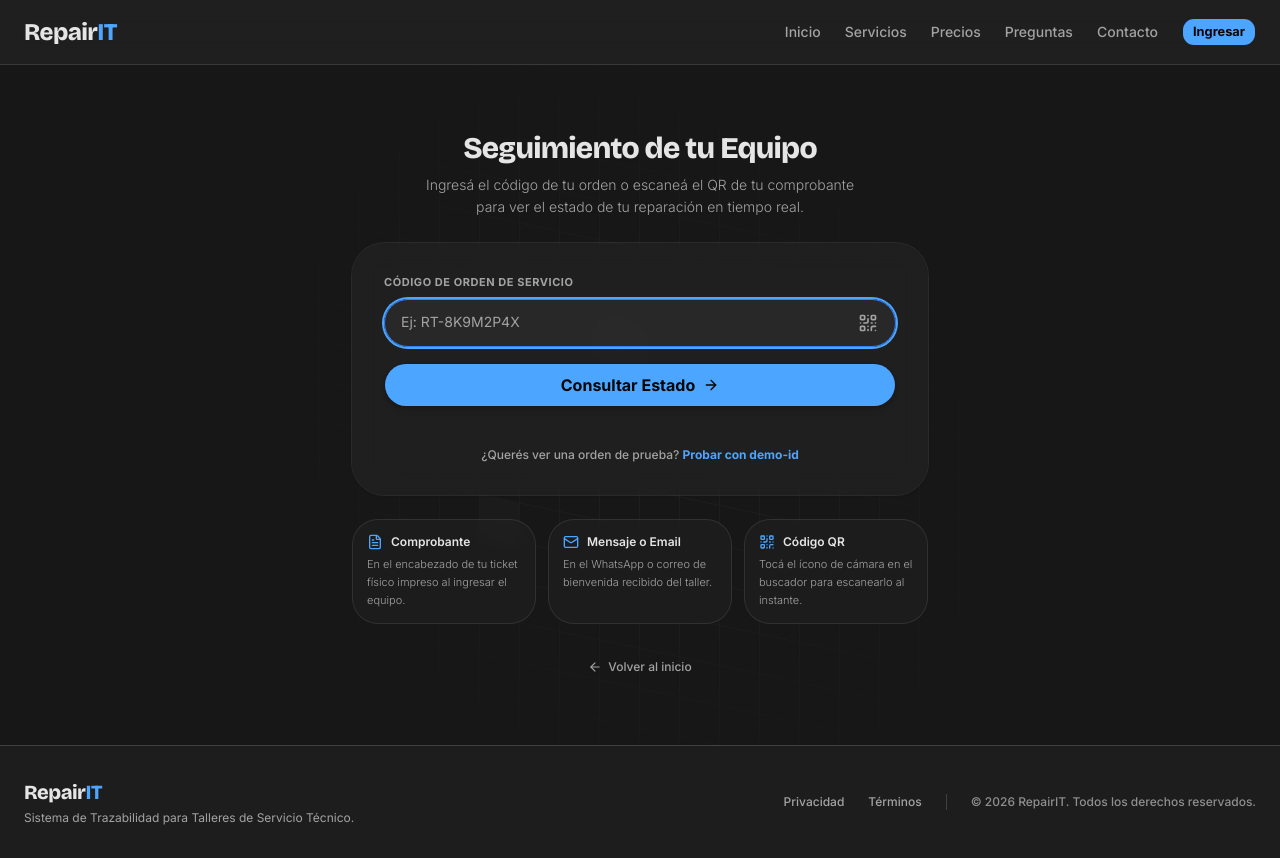
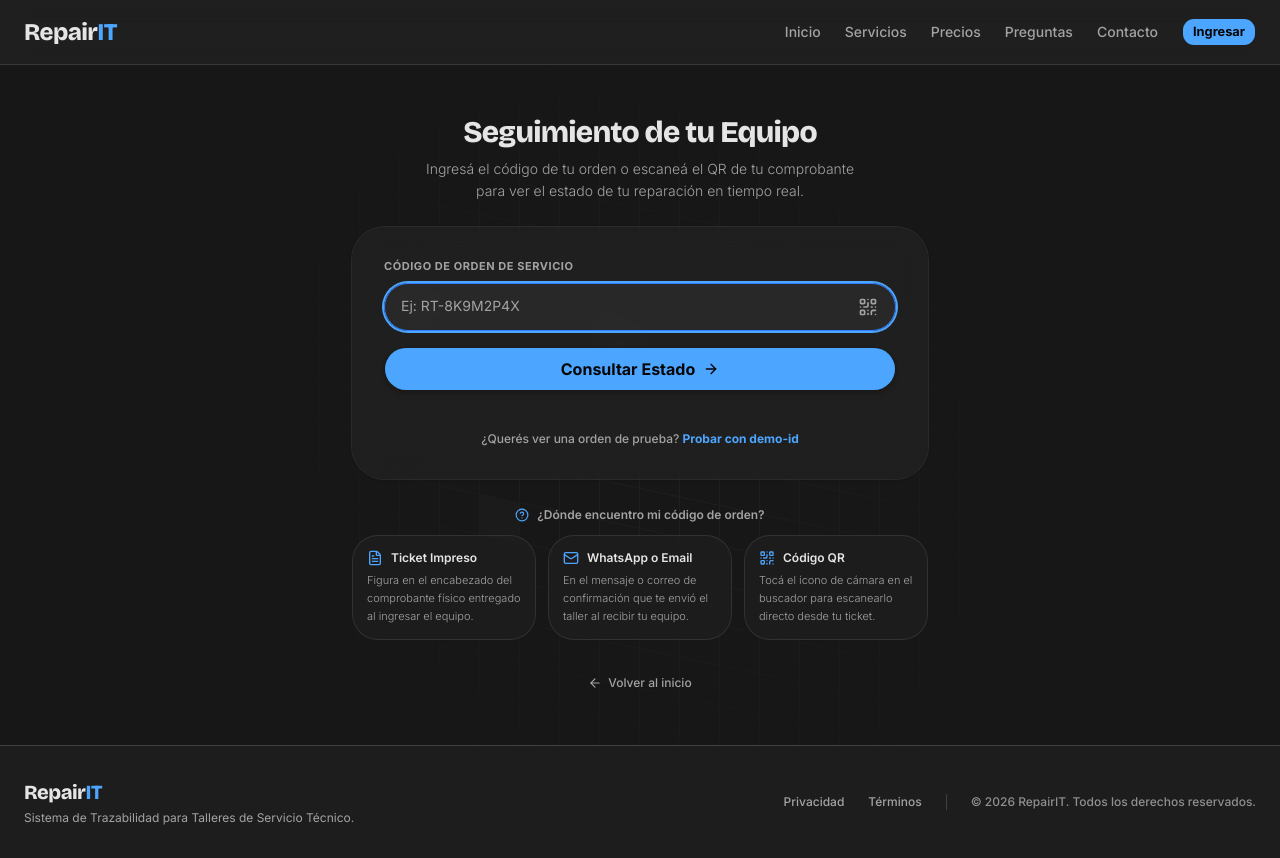
Before and after one commit to ejow78/TallerIII, a React (Vite) app in the folder frontend/: page /consulta in a window 1280 px wide. Built offline with nearby package versions, Linux system fonts and the light colour scheme.

Commit message:
feat(consulta): add explicit question heading to bento help cards

```diff
--- a/frontend/src/views/public/TrackingPortalPage.jsx
+++ b/frontend/src/views/public/TrackingPortalPage.jsx
@@ -11,7 +11,8 @@ import {
   X,
   FileText,
   Mail,
-  ArrowLeft
+  ArrowLeft,
+  HelpCircle
 } from "lucide-react";
 import { GridPattern } from "@/components/ui/grid-pattern";
 import { cn } from "@/lib/utils";
@@ -257,26 +258,31 @@ export default function TrackingPortalPage() {
           </div>
         </Card>
 
-        {/* Micro-tarjetas Bento Informativas: Dónde encontrar el código */}
+        {/* Ayuda: ¿Dónde encuentro mi código de orden? */}
+        <div className="space-y-3 pt-1">
+          <div className="flex items-center justify-center gap-2 text-xs font-semibold text-muted-foreground">
+            <HelpCircle className="w-3.5 h-3.5 text-primary" />
+            <span>¿Dónde encuentro mi código de orden?</span>
+          </div>
+
           <div className="grid grid-cols-1 sm:grid-cols-3 gap-3">
-
             <div className="bg-card/40 border border-border/60 rounded-xl p-3.5 space-y-1.5 backdrop-blur-sm">
               <div className="flex items-center gap-2 text-foreground font-semibold text-xs">
                 <FileText className="w-4 h-4 text-primary shrink-0" />
-              <span>Comprobante</span>
+                <span>Ticket Impreso</span>
               </div>
               <p className="text-[11px] text-muted-foreground font-light leading-relaxed">
-              En el encabezado de tu ticket físico impreso al ingresar el equipo.
+                Figura en el encabezado del comprobante físico entregado al ingresar el equipo.
               </p>
             </div>
 
             <div className="bg-card/40 border border-border/60 rounded-xl p-3.5 space-y-1.5 backdrop-blur-sm">
               <div className="flex items-center gap-2 text-foreground font-semibold text-xs">
                 <Mail className="w-4 h-4 text-primary shrink-0" />
-              <span>Mensaje o Email</span>
+                <span>WhatsApp o Email</span>
               </div>
               <p className="text-[11px] text-muted-foreground font-light leading-relaxed">
-              En el WhatsApp o correo de bienvenida recibido del taller.
+                En el mensaje o correo de confirmación que te envió el taller al recibir tu equipo.
               </p>
             </div>
 
@@ -286,10 +292,10 @@ export default function TrackingPortalPage() {
                 <span>Código QR</span>
               </div>
               <p className="text-[11px] text-muted-foreground font-light leading-relaxed">
-              Tocá el ícono de cámara en el buscador para escanearlo al instante.
+                Tocá el ícono de cámara en el buscador para escanearlo directo desde tu ticket.
               </p>
             </div>
-
+          </div>
         </div>
 
         {/* Volver al inicio */}
```
Lines whose indentation alone changed are shown as unchanged.
